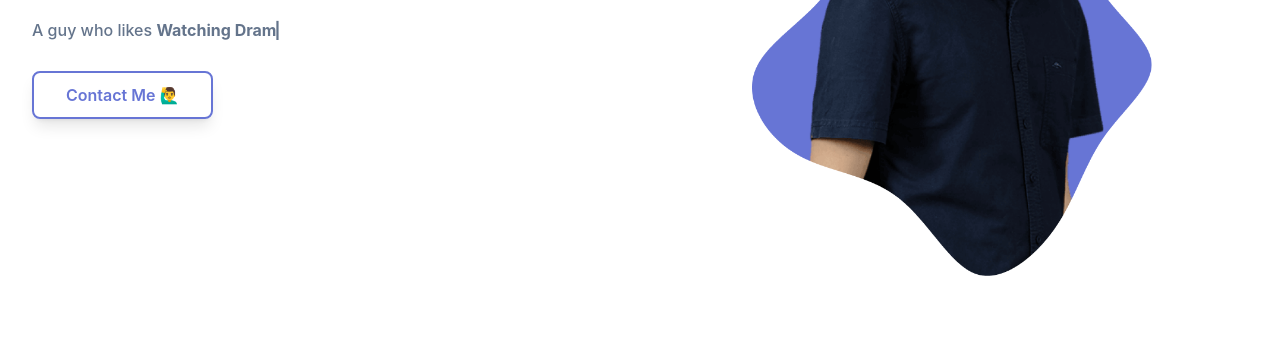
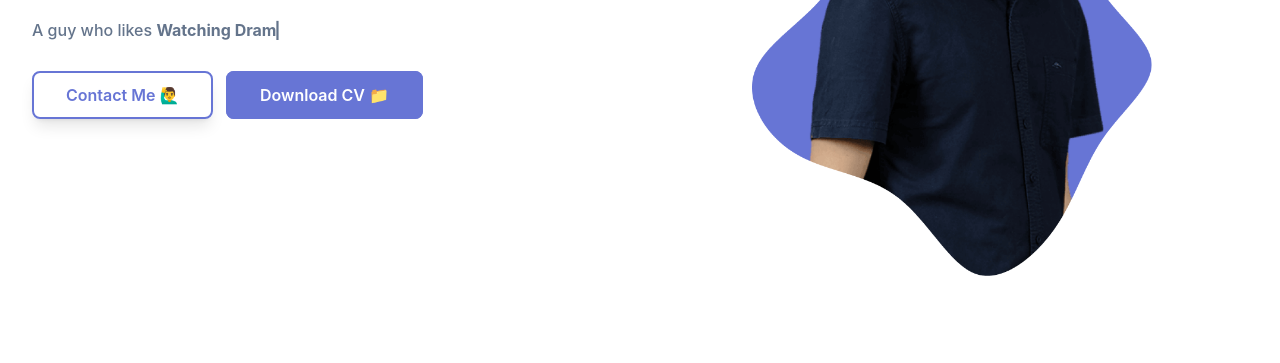
Before and after one commit to ChristianTertius/portfolio-christian-carlos-tertius, a website: page index.html in a window 1280 px wide. Shown: the part 437-800 px from the top of the page. Drawn offline with nearby package versions, Linux system fonts and the light colour scheme.

Commit message:
cv added

```diff
--- a/index.html
+++ b/index.html
@@ -99,12 +99,12 @@
               class="p-3 mr-2 text-base font-semibold transition-all duration-300 bg-transparent border-2 rounded-lg shadow-lg border-primary dark:text-white text-primary lg:py-3 lg:px-8 dark:shadow-slate-400/50 hover:bg-primary hover:text-white"
               >Contact Me 🙋‍♂️</a
             >
-            <!-- <a
-              href="assets/cv.pdf"
+            <a
+              href="assets/Christian Carlos Tertius - CV - FINAL.pdf"
               class="p-3 font-semibold text-white transition-all duration-300 border-2 rounded-lg cursor-pointer lg:py-3 lg:px-8 border-primary hover:bg-transparent hover:text-primary bg-primary dark:hover:text-white"
               download="Christian Carlos Tertius CV"
               >Download CV 📁</a
-            > -->
+            >
           </div>
           <div class="self-end w-full px-4 lg:w-1/2" data-aos="fade-left" data-aos-duration="1000">
             <div class="relative mt-10 lg:mt-9 lg:right-0">
@@ -375,7 +375,7 @@
           <div class="w-full lg:w-2/3 lg:mx-auto">
             <div class="w-full px-4 mb-8">
               <label for="name" class="text-base font-bold text-primary">Name</label>
-              <input type="text" id="name" class="w-full p-3 mt-1 bg-transparent border-2 rounded-md shadow-lg bg-slate-200 text-dark focus:outline-none focus:ring-primary focus:ring-1 focus:border-primary dark:text-white border-primary/50" autocomplete="off" name="name" />
+              <input type="text" id="name" class="w-full p-3 mt-1 bg-transparent border-2 rounded-md shadow-lg bg-slate-200 text-dark focus:outline-none focus:ring-primary focus:ring-1 focus:border-primary dark:text-white border-primary/50" autocomplete="off" name="name"/>
             </div>
             <div class="w-full px-4 mb-8">
               <label for="email" class="text-base font-bold text-primary">Email</label>
```
Also changed, not shown: 2 other files.
